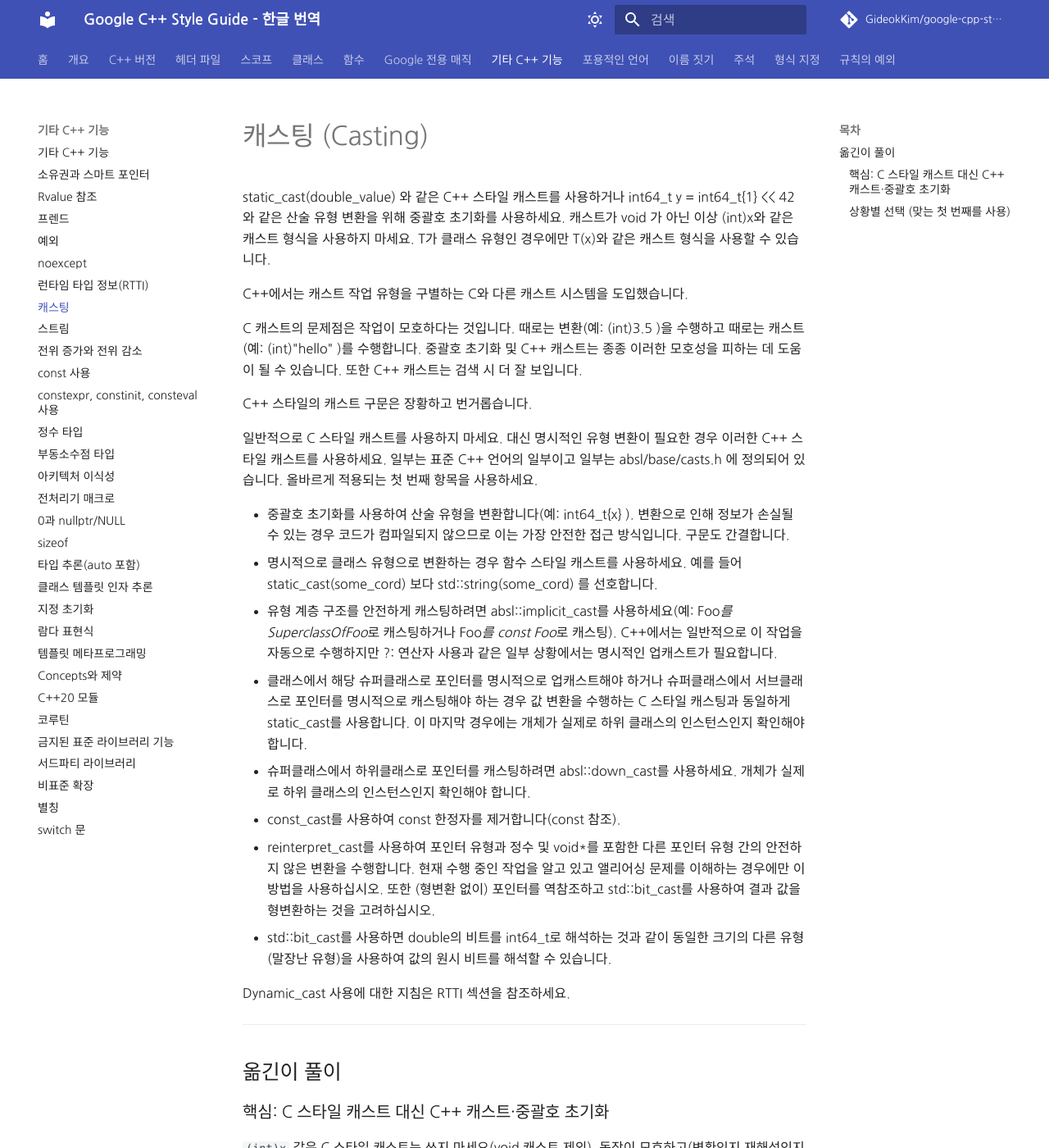
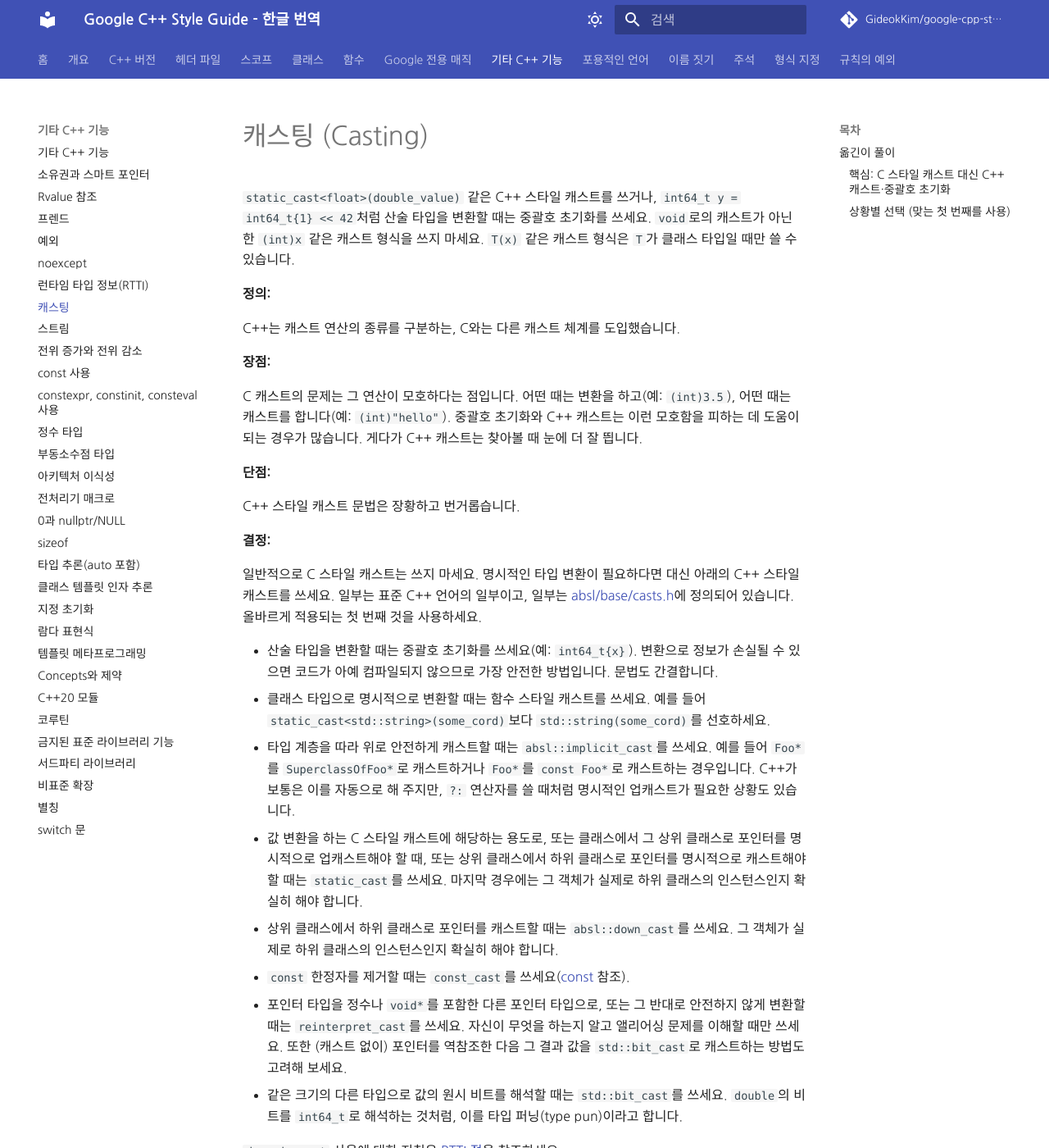
Before and after one commit to GideokKim/google-cpp-style-guide-kr, an MkDocs documentation site: the page built from google cpp style guide/casting.md, in a window 1280 px wide and 1400 px high. Shown: the whole window at 82% size. Built offline with MkDocs 1.6.1 and Material for MkDocs 9.7.7, drawn with Linux system fonts in a browser that asks for light colours; some web fonts are replaced; comment, search, counter and statistics services are not loaded; some of the changed text lies outside the part shown.

Commit message:
docs(other): restore upstream structure in `casting`
The page flattened the upstream Definition, Pros, Cons and Decision
blocks into plain paragraphs, dropped all three links, and left every
cast name and type unformatted. `type pun` was translated as
"말장난 유형" — pun as in wordplay — which turns a bit-reinterpretation
technique into a joke, and `dynamic_cast` was capitalized as a sentence
opener.

Restore the four block labels and the links to absl/base/casts.h, Use of
const and the RTTI section, mark the identifiers as code, and use
"타입 퍼닝" with the English term alongside.

```diff
--- a/google cpp style guide/casting.md
+++ b/google cpp style guide/casting.md
@@ -1,25 +1,33 @@
 # 캐스팅 (Casting)
 
-static_cast<float>(double_value) 와 같은 C++ 스타일 캐스트를 사용하거나 int64_t y = int64_t{1} << 42 와 같은 산술 유형 변환을 위해 중괄호 초기화를 사용하세요. 캐스트가 void 가 아닌 이상 (int)x와 같은 캐스트 형식을 사용하지 마세요. T가 클래스 유형인 경우에만 T(x)와 같은 캐스트 형식을 사용할 수 있습니다.
+`static_cast<float>(double_value)` 같은 C++ 스타일 캐스트를 쓰거나, `int64_t y = int64_t{1} << 42`처럼 산술 타입을 변환할 때는 중괄호 초기화를 쓰세요. `void`로의 캐스트가 아닌 한 `(int)x` 같은 캐스트 형식을 쓰지 마세요. `T(x)` 같은 캐스트 형식은 `T`가 클래스 타입일 때만 쓸 수 있습니다.
 
-C++에서는 캐스트 작업 유형을 구별하는 C와 다른 캐스트 시스템을 도입했습니다.
+**정의:**
 
-C 캐스트의 문제점은 작업이 모호하다는 것입니다. 때로는 변환(예: (int)3.5 )을 수행하고 때로는 캐스트(예: (int)"hello" )를 수행합니다. 중괄호 초기화 및 C++ 캐스트는 종종 이러한 모호성을 피하는 데 도움이 될 수 있습니다. 또한 C++ 캐스트는 검색 시 더 잘 보입니다.
+C++는 캐스트 연산의 종류를 구분하는, C와는 다른 캐스트 체계를 도입했습니다.
 
-C++ 스타일의 캐스트 구문은 장황하고 번거롭습니다.
+**장점:**
 
-일반적으로 C 스타일 캐스트를 사용하지 마세요. 대신 명시적인 유형 변환이 필요한 경우 이러한 C++ 스타일 캐스트를 사용하세요. 일부는 표준 C++ 언어의 일부이고 일부는 absl/base/casts.h 에 정의되어 있습니다. 올바르게 적용되는 첫 번째 항목을 사용하세요.
+C 캐스트의 문제는 그 연산이 모호하다는 점입니다. 어떤 때는 변환을 하고(예: `(int)3.5`), 어떤 때는 캐스트를 합니다(예: `(int)"hello"`). 중괄호 초기화와 C++ 캐스트는 이런 모호함을 피하는 데 도움이 되는 경우가 많습니다. 게다가 C++ 캐스트는 찾아볼 때 눈에 더 잘 띕니다.
 
-- 중괄호 초기화를 사용하여 산술 유형을 변환합니다(예: int64_t{x} ). 변환으로 인해 정보가 손실될 수 있는 경우 코드가 컴파일되지 않으므로 이는 가장 안전한 접근 방식입니다. 구문도 간결합니다.
-- 명시적으로 클래스 유형으로 변환하는 경우 함수 스타일 캐스트를 사용하세요. 예를 들어 static_cast<std::string>(some_cord) 보다 std::string(some_cord) 를 선호합니다.
-- 유형 계층 구조를 안전하게 캐스팅하려면 absl::implicit_cast를 사용하세요(예: Foo*를 SuperclassOfFoo*로 캐스팅하거나 Foo*를 const Foo*로 캐스팅). C++에서는 일반적으로 이 작업을 자동으로 수행하지만 ?: 연산자 사용과 같은 일부 상황에서는 명시적인 업캐스트가 필요합니다.
-- 클래스에서 해당 슈퍼클래스로 포인터를 명시적으로 업캐스트해야 하거나 슈퍼클래스에서 서브클래스로 포인터를 명시적으로 캐스팅해야 하는 경우 값 변환을 수행하는 C 스타일 캐스팅과 동일하게 static_cast를 사용합니다. 이 마지막 경우에는 개체가 실제로 하위 클래스의 인스턴스인지 확인해야 합니다.
-- 슈퍼클래스에서 하위클래스로 포인터를 캐스팅하려면 absl::down_cast를 사용하세요. 개체가 실제로 하위 클래스의 인스턴스인지 확인해야 합니다.
-- const_cast를 사용하여 const 한정자를 제거합니다(const 참조).
-- reinterpret_cast를 사용하여 포인터 유형과 정수 및 void*를 포함한 다른 포인터 유형 간의 안전하지 않은 변환을 수행합니다. 현재 수행 중인 작업을 알고 있고 앨리어싱 문제를 이해하는 경우에만 이 방법을 사용하십시오. 또한 (형변환 없이) 포인터를 역참조하고 std::bit_cast를 사용하여 결과 값을 형변환하는 것을 고려하십시오.
-- std::bit_cast를 사용하면 double의 비트를 int64_t로 해석하는 것과 같이 동일한 크기의 다른 유형(말장난 유형)을 사용하여 값의 원시 비트를 해석할 수 있습니다.
+**단점:**
 
-Dynamic_cast 사용에 대한 지침은 RTTI 섹션을 참조하세요.
+C++ 스타일 캐스트 문법은 장황하고 번거롭습니다.
+
+**결정:**
+
+일반적으로 C 스타일 캐스트는 쓰지 마세요. 명시적인 타입 변환이 필요하다면 대신 아래의 C++ 스타일 캐스트를 쓰세요. 일부는 표준 C++ 언어의 일부이고, 일부는 [absl/base/casts.h](https://github.com/abseil/abseil-cpp/blob/master/absl/base/casts.h)에 정의되어 있습니다. 올바르게 적용되는 첫 번째 것을 사용하세요.
+
+- 산술 타입을 변환할 때는 중괄호 초기화를 쓰세요(예: `int64_t{x}`). 변환으로 정보가 손실될 수 있으면 코드가 아예 컴파일되지 않으므로 가장 안전한 방법입니다. 문법도 간결합니다.
+- 클래스 타입으로 명시적으로 변환할 때는 함수 스타일 캐스트를 쓰세요. 예를 들어 `static_cast<std::string>(some_cord)`보다 `std::string(some_cord)`를 선호하세요.
+- 타입 계층을 따라 위로 안전하게 캐스트할 때는 `absl::implicit_cast`를 쓰세요. 예를 들어 `Foo*`를 `SuperclassOfFoo*`로 캐스트하거나 `Foo*`를 `const Foo*`로 캐스트하는 경우입니다. C++가 보통은 이를 자동으로 해 주지만, `?:` 연산자를 쓸 때처럼 명시적인 업캐스트가 필요한 상황도 있습니다.
+- 값 변환을 하는 C 스타일 캐스트에 해당하는 용도로, 또는 클래스에서 그 상위 클래스로 포인터를 명시적으로 업캐스트해야 할 때, 또는 상위 클래스에서 하위 클래스로 포인터를 명시적으로 캐스트해야 할 때는 `static_cast`를 쓰세요. 마지막 경우에는 그 객체가 실제로 하위 클래스의 인스턴스인지 확실히 해야 합니다.
+- 상위 클래스에서 하위 클래스로 포인터를 캐스트할 때는 `absl::down_cast`를 쓰세요. 그 객체가 실제로 하위 클래스의 인스턴스인지 확실히 해야 합니다.
+- `const` 한정자를 제거할 때는 `const_cast`를 쓰세요([const](use_of_const.md) 참조).
+- 포인터 타입을 정수나 `void*`를 포함한 다른 포인터 타입으로, 또는 그 반대로 안전하지 않게 변환할 때는 `reinterpret_cast`를 쓰세요. 자신이 무엇을 하는지 알고 앨리어싱 문제를 이해할 때만 쓰세요. 또한 (캐스트 없이) 포인터를 역참조한 다음 그 결과 값을 `std::bit_cast`로 캐스트하는 방법도 고려해 보세요.
+- 같은 크기의 다른 타입으로 값의 원시 비트를 해석할 때는 `std::bit_cast`를 쓰세요. `double`의 비트를 `int64_t`로 해석하는 것처럼, 이를 타입 퍼닝(type pun)이라고 합니다.
+
+`dynamic_cast` 사용에 대한 지침은 [RTTI 절](run_time_type_information_rtti.md)을 참조하세요.
 
 ---
 
@@ -44,6 +52,6 @@ int64_t y = int64_t{1} << 42;      // 산술 변환은 중괄호 초기화
 | 다운캐스트(타입 보장됨) | `absl::down_cast` |
 | const 제거 | `const_cast` |
 | 안전하지 않은 포인터 재해석 | `reinterpret_cast` (앨리어싱을 이해할 때만) |
-| 같은 크기 타입의 비트 재해석 | `std::bit_cast` |
+| 같은 크기 타입의 비트 재해석 | `std::bit_cast` (타입 퍼닝) |
 
-`dynamic_cast` 사용 지침은 RTTI 섹션을 참조하세요.
+`dynamic_cast` 사용 지침은 [RTTI 절](run_time_type_information_rtti.md)을 참조하세요.
```
